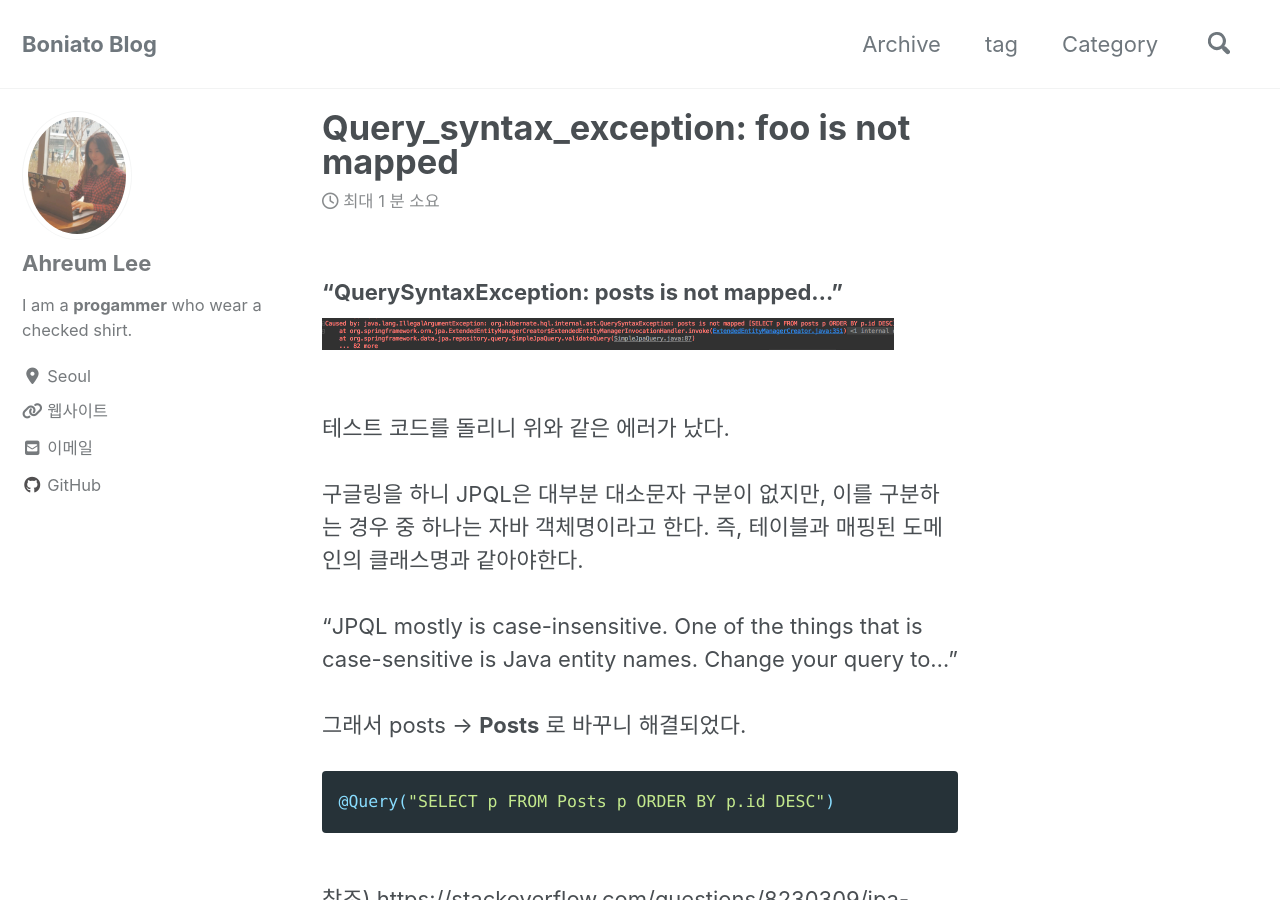
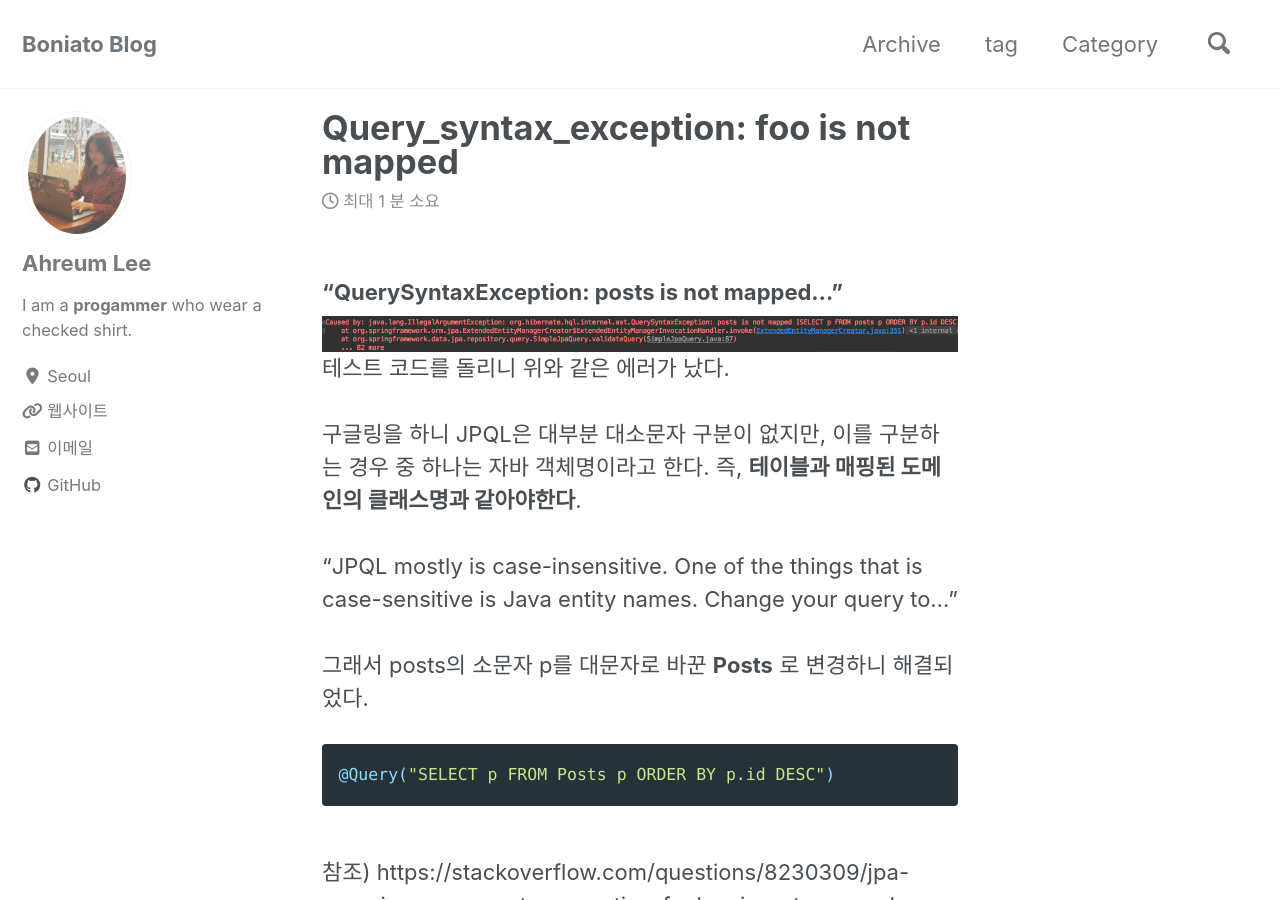
Before and after one commit to boniato/boniato.github.io, a Jekyll site: the page built from _posts/error/2020-03-29-Query_Syntax_Exception: Foo is not mapped.md, in a window 1280 px wide and 900 px high. Built offline with Jekyll 4.4.1, drawn with Linux system fonts in a browser that asks for light colours; cached includes are drawn as plain includes; nearby versions of some CDN libraries; comment, search, counter and statistics services are not loaded.

Commit message:
Update 2020-03-29-Query_Syntax_Exception: Foo is not mapped.md

````diff
--- a/_posts/error/2020-03-29-Query_Syntax_Exception: Foo is not mapped.md
+++ b/_posts/error/2020-03-29-Query_Syntax_Exception: Foo is not mapped.md
@@ -1,14 +1,13 @@
 ### "QuerySyntaxException: posts is not mapped…" ###
-<img src="/assets/images/posts/error/2020-03-29-Query_Syntax_Exception.png" width="90%" height="90%" title="등록" alt="등록">
-
+<img src="/assets/images/posts/error/2020-03-29-Query_Syntax_Exception.png" width="100%" height="100%" title="등록" alt="등록">
 <br>
 테스트 코드를 돌리니 위와 같은 에러가 났다.
 <br><br>
-구글링을 하니 JPQL은 대부분 대소문자 구분이 없지만, 이를 구분하는 경우 중 하나는 자바 객체명이라고 한다. 즉, 테이블과 매핑된 도메인의 클래스명과 같아야한다.
+구글링을 하니 JPQL은 대부분 대소문자 구분이 없지만, 이를 구분하는 경우 중 하나는 자바 객체명이라고 한다. 즉, **테이블과 매핑된 도메인의 클래스명과 같아야한다**.
 <br><br>
 "JPQL mostly is case-insensitive. One of the things that is case-sensitive is Java entity names. Change your query to..."
 <br><br>
-그래서 posts -> **Posts** 로 바꾸니 해결되었다.
+그래서 posts의 소문자 p를 대문자로 바꾼 **Posts** 로 변경하니 해결되었다.
 
 ```java
 @Query("SELECT p FROM Posts p ORDER BY p.id DESC")
````
